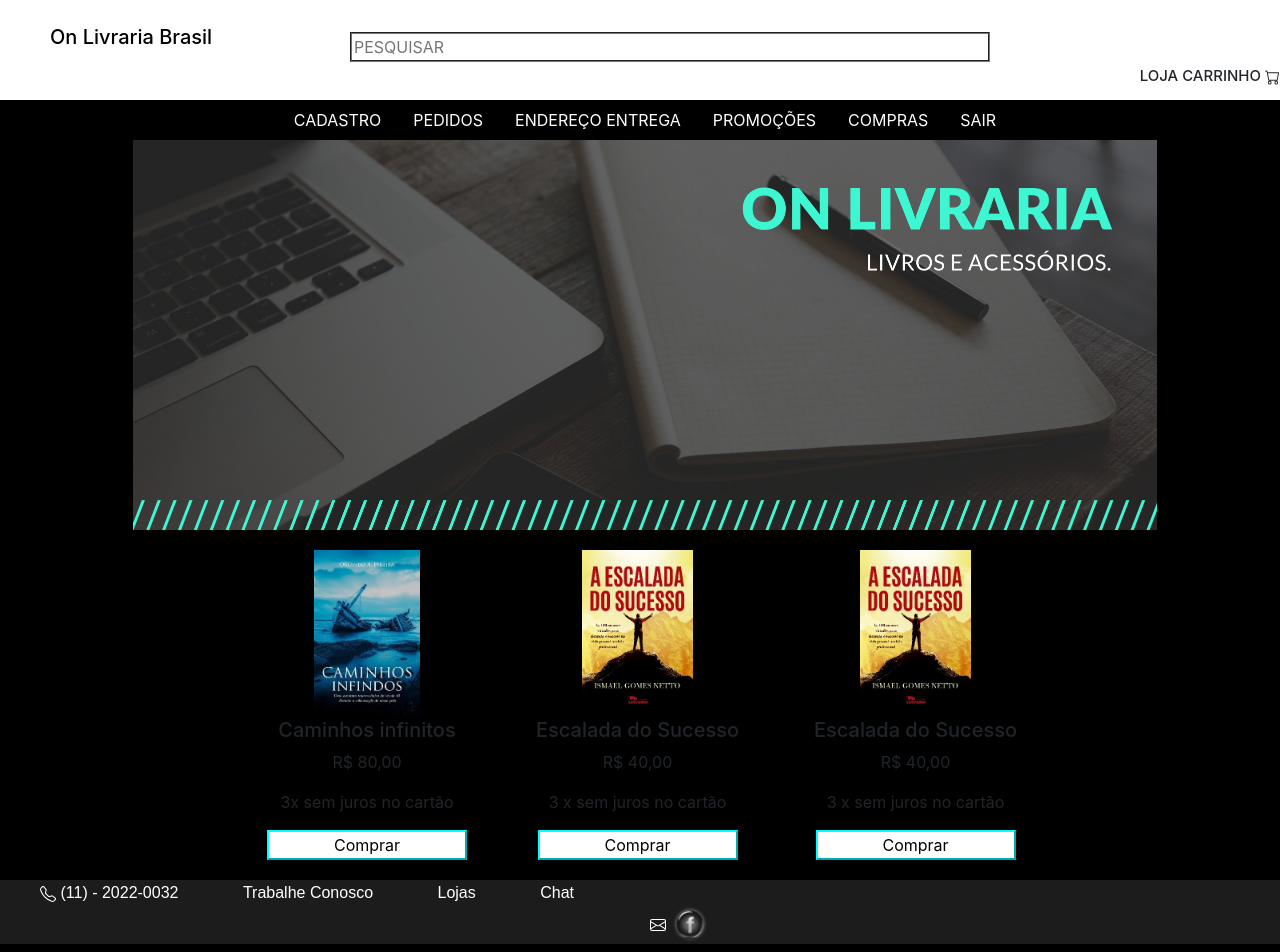
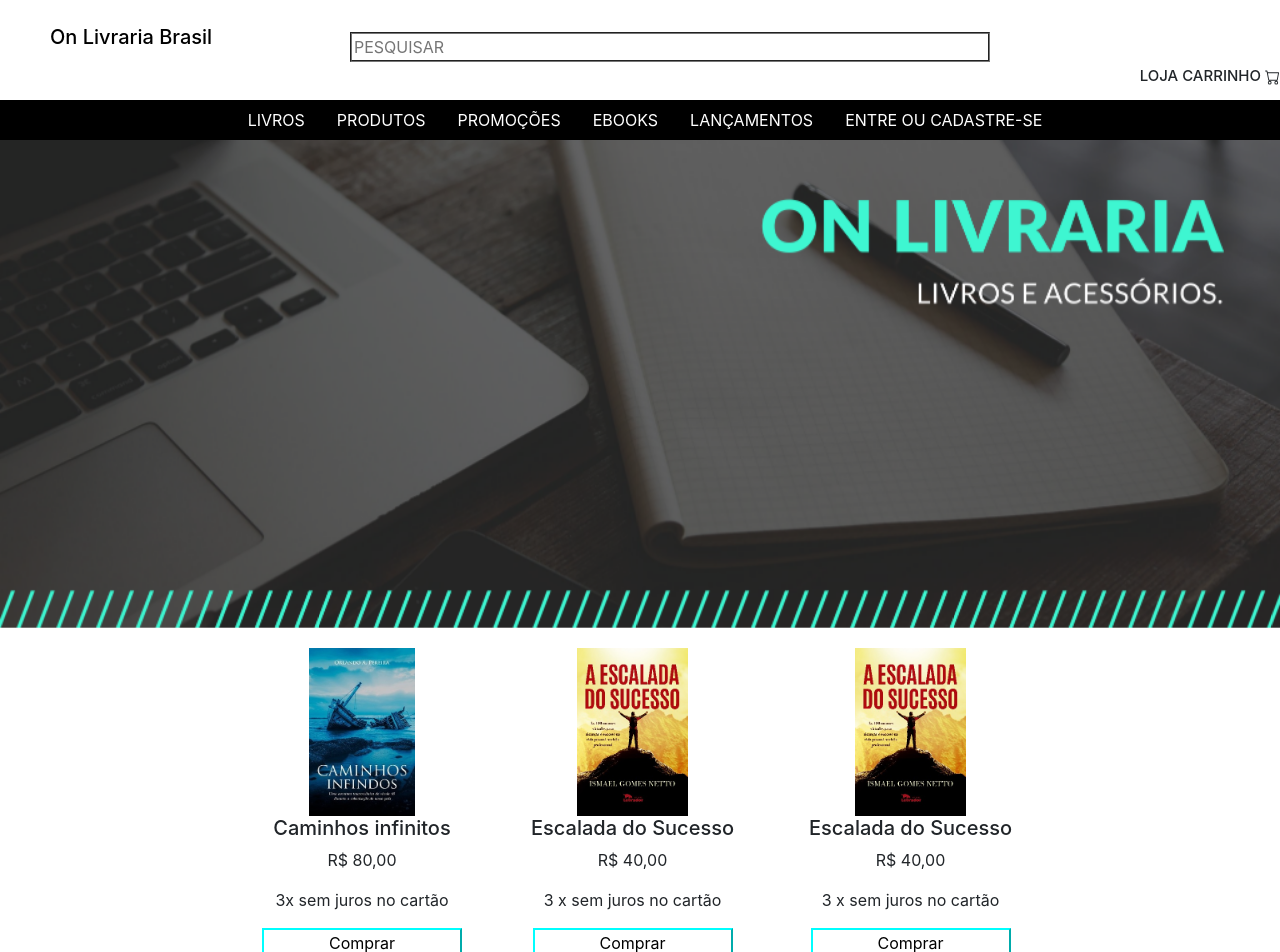
Before and after one commit to moisestraves/livraria, a PHP site: page /index.php in a window 1280 px wide; the page is wider, and only the part inside the window is pictured. Shown: the top 952 px of that part. Run offline with PHP 8.4, Linux system fonts and the light colour scheme.

Commit message:
Ajustes Básicos Inserido link topo

```diff
--- a/CSS/main.css
+++ b/CSS/main.css
@@ -111,7 +111,7 @@
     color: white;
     background-color: #1C1C1C;
     bottom: 0px;
-    padding: 0px;
+
 
      }
 
--- a/cabecadapagina.php
+++ b/cabecadapagina.php
@@ -12,7 +12,7 @@
 <script src="https://stackpath.bootstrapcdn.com/bootstrap/4.1.3/js/bootstrap.min.js" integrity="sha384-ChfqqxuZUCnJSK3+MXmPNIyE6ZbWh2IMqE241rYiqJxyMiZ6OW/JmZQ5stwEULTy" crossorigin="anonymous"></script>
 <link rel="stylesheet" type="text/css" href="CSS/main.css">
 <div id="logo-top">
-  <h1> On Livraria Brasil</h1>
+<h1><a href="index.php"> On Livraria Brasil</a></h1>
 
 </div>
 
@@ -29,19 +29,15 @@
         </svg></h5>
 </div>
     <!--Configuração do topo da página local do menu principal da página-->
- <!--Configuração do topo da página local do menu principal da página-->
- <div id="nav">
-           <ul class="nav justify-content-center">
-           <li class="nav-item">
-           <a class="nav-link text-white  active" href="consulta_cliente.php">CADASTRO</a>
+      <div id="nav">
+          <ul class="nav justify-content-center">
+
+            <li class="nav-item">
+             <a class="nav-link text-white  active" href="#">LIVROS</a>
          </li>
 
          <li class="nav-item">
-          <a class="nav-link text-white " href="pedidos.php">PEDIDOS</a>
-        </li>
-
-        <li class="nav-item">
-          <a class="nav-link text-white " href="endereco_entrega.php">ENDEREÇO ENTREGA</a>
+          <a class="nav-link text-white " href="#">PRODUTOS</a>
         </li>
 
         <li class="nav-item">
@@ -49,11 +45,18 @@
         </li>
 
         <li class="nav-item">
-            <a class="nav-link text-white " href="historico_compras.php">COMPRAS</a>
+          <a class="nav-link text-white " href="#">EBOOKS</a>
+        </li>
+
+        <li class="nav-item">
+            <a class="nav-link text-white " href="#">LANÇAMENTOS</a>
           </li>
           <li class="nav-item">
-            <a class="nav-link text-white " href="sair.php">SAIR</a>
+            <a class="nav-link text-white " href="cliente_login.php">ENTRE OU CADASTRE-SE</a>
           </li>
+</ul>
+</div> <!--FINAL DO MENU PRINCIPAL DO SITE-->
+
 </head>
 <main>
     <body>
--- a/processa_cliente.php
+++ b/processa_cliente.php
@@ -1,7 +1,7 @@
 <?php
 
 session_start();
-require 'header.php';
+require 'cabecadapagina.php';
 require 'adm/conexao.php';
 require 'adm/func_sistema.php';
 
```
Also changed, not shown: cabecaareacliente.php (+5 -3 lines).
